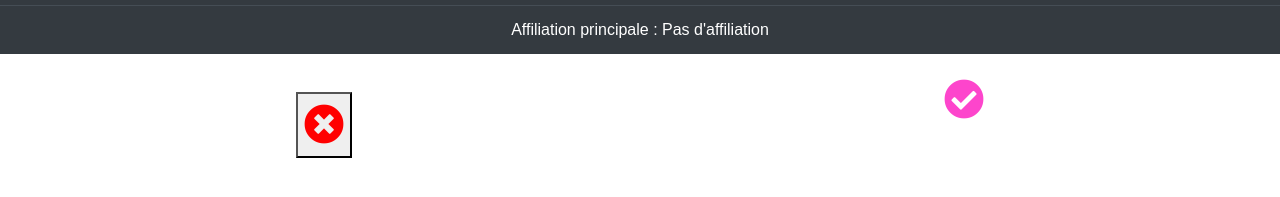
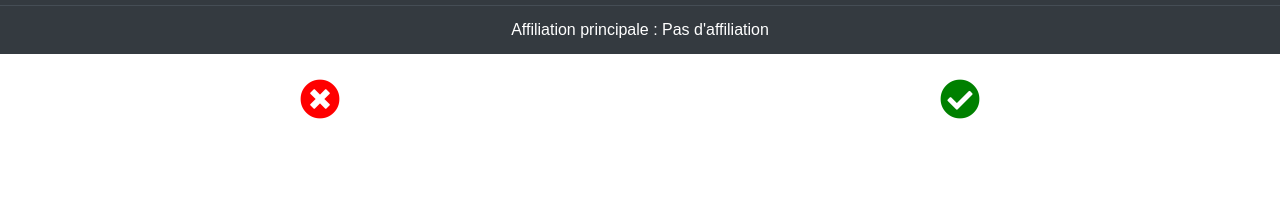
Before and after one commit to ekarious/hackalove, a React (Create React App) app: page /profil in a window 1280 px wide. Shown: the part 379-576 px from the top of the page. Built offline with nearby package versions, Linux system fonts and the light colour scheme; no server answers.

Commit message:
add uniqueButton and redo it for ProfilPourLaVie.js

```diff
--- /dev/null
+++ b/src/components/ButtonUnique.css
@@ -0,0 +1,40 @@
+.button .yellow {
+  margin: 0 0 30px 0;
+  padding: 0;
+  width: 80%;
+  display: block;
+  width: 100%;
+  padding: 15px 0;
+  border-radius: 5px;
+  background: transparent;
+  font-size: 16px;
+  color: white;
+  text-decoration: none;
+}
+
+.button .valider,
+.button .pink {
+  margin-bottom: 50px;
+  color: #fd45cc;
+  font-size: 250%;
+}
+
+.button .annuler,
+.button .red {
+  margin-bottom: 50px;
+  color: red;
+  font-size: 250%;
+}
+
+.button .validerVert,
+.button .green {
+  margin-bottom: 50px;
+  color: green;
+  font-size: 250%;
+}
+
+.button .retour,
+.button .blue {
+  color: #12a4e1;
+  font-size: 250%;
+}
--- /dev/null
+++ b/src/components/ButtonUnique.js
@@ -0,0 +1,21 @@
+import React, { Component } from "react";
+import { Link } from "react-router-dom";
+import "./ButtonUnique.css";
+
+class ButtonUnique extends Component {
+  render() {
+    return (
+      <div className="button">
+        <Link
+          className={this.props.color}
+          to={this.props.link}
+          onClick={this.props.action}
+        >
+          {this.props.text ? this.props.text : ""}
+        </Link>
+      </div>
+    );
+  }
+}
+
+export default ButtonUnique;
--- a/src/components/ProfilPourLaVie.js
+++ b/src/components/ProfilPourLaVie.js
@@ -1,6 +1,5 @@
 import React, { Component } from "react";
-import BoutonAnnuler from "./BoutonAnnuler";
-import BoutonValider from "./BoutonValider";
+import ButtonUnique from "./ButtonUnique";
 
 class ProfilPourLaVie extends Component {
   constructor(props) {
@@ -36,17 +35,33 @@ class ProfilPourLaVie extends Component {
       "justify-content": "center",
       "align-self": "center"
     };
-    const styleBoutons = {
+    const styleButtons = {
       display: "flex",
       "justify-content": "space-around",
       "align-items": "center",
       "margin-bottom": "20px"
     };
+    const styleButtonUnique = {
+      margin: "0 0 0 0",
+      padding: "0 0 0 0"
+    };
     return (
       <div>
-        <div style={styleBoutons}>
-          <BoutonAnnuler />
-          <BoutonValider valider={this.visibleAmour} />
+        <div style={styleButtons}>
+          <ButtonUnique
+            color="red"
+            link="/profil#"
+            action={this.visibleAmour}
+            text={<i className="fas fa-times-circle" />}
+            style={styleButtonUnique}
+          />
+          <ButtonUnique
+            color="green"
+            link="/profil#"
+            action={this.visibleAmour}
+            text={<i className="fas fa-check-circle" />}
+            style={styleButtonUnique}
+          />
         </div>
         <div style={style}>
           <p>Vous êtes désormais unis pour la vie !</p>
```
